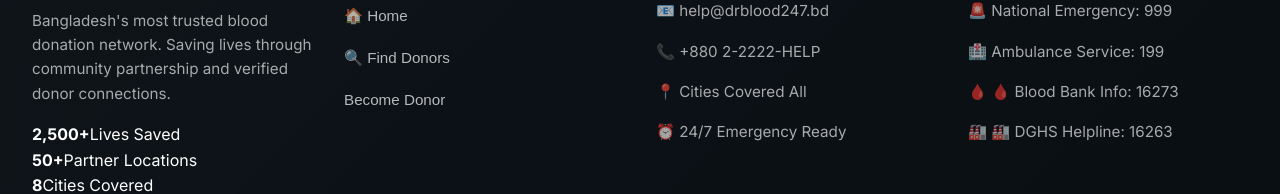
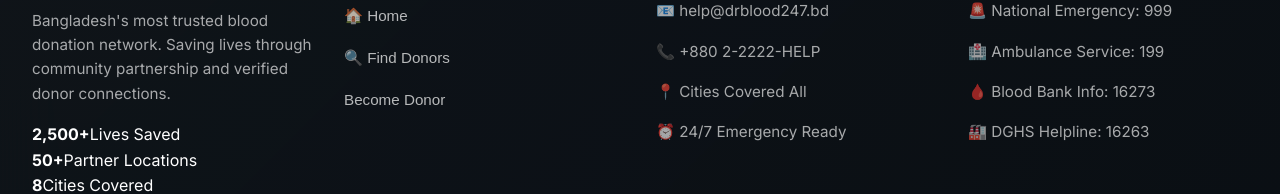
Before and after one commit to sohan-cse-chowdhury/DR.-BLOOD-24-7-Project, a React (Vite) app: page / in a window 1280 px wide. Shown: the part 2944-3138 px from the top of the page. Built offline with nearby package versions, Linux system fonts and the light colour scheme.

Commit message:
updated 0.8

```diff
--- a/src/App.jsx
+++ b/src/App.jsx
@@ -781,10 +781,6 @@ const EmergencyHotline = () => {
       bn: "গ্যাস-অ্যাসিডিটির চিকিৎসা:\n• গরম পানি পান করুন\n• ঝাল ও তেলযুক্ত খাবার এড়িয়ে চলুন\n• অ্যান্টাসিড নিন\n• অল্প অল্প করে বারবার খান\n• খাওয়ার পর সাথে সাথে শুয়ে পড়বেন না\n• বুকে ব্যথা থাকলে ডাক্তার দেখান"
     },
 
-    'sohan': {
-      en: "sohan Treatment & Care:\n• Rest and stay hydrated\n• Use over-the-counter fever reducers (acetaminophen/ibuprofen)\n• Gargle with warm salt water for sore throat\n• Use humidifier for cough\n• Antiviral medications if prescribed (within 48 hours)\n• Stay home to avoid spreading\n• Seek medical help if: difficulty breathing, chest pain, severe weakness",
-      bn: "ফ্লু চিকিৎসা ও যত্ন:\n• বিশ্রাম নিন এবং হাইড্রেটেড থাকুন\n• ওভার-দ্য-কাউন্টার জ্বর কমানোর ওষুধ ব্যবহার করুন\n• গলা ব্যথার জন্য গরম লবণ পানি দিয়ে গার্গল করুন\n• কাশির জন্য হিউমিডিফায়ার ব্যবহার করুন\n• নির্ধারিত হলে অ্যান্টিভাইরাল ওষুধ (৪৮ ঘন্টার মধ্যে)\n• ছড়ানো এড়াতে বাড়িতে থাকুন\n• চিকিৎসা সাহায্য নিন যদি: শ্বাসকষ্ট হয়, বুকে ব্যথা হয়, তীব্র দুর্বলতা"
-    },
     'allergy treatment': {
       en: "Allergy Relief:\n• Take antihistamines\n• Avoid contact with allergens\n• Keep windows closed during high pollen times\n• Shower after outdoor exposure\n• Seek urgent help if breathing difficulty occurs",
       bn: "অ্যালার্জি থেকে মুক্তি:\n• অ্যান্টিহিস্টামিন ওষুধ নিন\n• অ্যালার্জি সৃষ্টিকারী জিনিস এড়িয়ে চলুন\n• পরাগ বেশি হলে জানালা বন্ধ রাখুন\n• বাইরে থেকে এসে গোসল করুন\n• শ্বাসকষ্ট হলে জরুরি চিকিৎসা নিন"
@@ -815,10 +811,11 @@ const EmergencyHotline = () => {
         bn: "লো ব্লাড প্রেসারের চিকিৎসা:\n• মাথা ঘোরা লাগলে সাথে সাথে বসুন বা শুয়ে পড়ুন\n• পানি বা ওআরএস পান করুন\n• অনুমতি থাকলে সামান্য লবণযুক্ত খাবার খান\n• পা হৃদয়ের চেয়ে একটু উঁচু করে রাখুন\n• হঠাৎ দাঁড়ানো বা দ্রুত নড়াচড়া এড়িয়ে চলুন\n• অল্প অল্প করে বারবার খান\n• উপসর্গ চলতে থাকলে ডাক্তার দেখান: মাথা ঘোরা, দুর্বল লাগা, ঝাপসা দেখা, ঠান্ডা ত্বক, অজ্ঞান হয়ে যাওয়া"
       },
 
-    'sohan': {
-      en: "sohan Treatment & Care:\n• Rest and stay hydrated\n• Use over-the-counter fever reducers (acetaminophen/ibuprofen)\n• Gargle with warm salt water for sore throat\n• Use humidifier for cough\n• Antiviral medications if prescribed (within 48 hours)\n• Stay home to avoid spreading\n• Seek medical help if: difficulty breathing, chest pain, severe weakness",
-      bn: "ফ্লু চিকিৎসা ও যত্ন:\n• বিশ্রাম নিন এবং হাইড্রেটেড থাকুন\n• ওভার-দ্য-কাউন্টার জ্বর কমানোর ওষুধ ব্যবহার করুন\n• গলা ব্যথার জন্য গরম লবণ পানি দিয়ে গার্গল করুন\n• কাশির জন্য হিউমিডিফায়ার ব্যবহার করুন\n• নির্ধারিত হলে অ্যান্টিভাইরাল ওষুধ (৪৮ ঘন্টার মধ্যে)\n• ছড়ানো এড়াতে বাড়িতে থাকুন\n• চিকিৎসা সাহায্য নিন যদি: শ্বাসকষ্ট হয়, বুকে ব্যথা হয়, তীব্র দুর্বলতা"
-    },
+      'sohan': {
+        en: "His full name is Sakib Chowdhury Sohan. He is a good boy and also the main developer of this website.",
+        bn: "তার পুরো নাম সাকিব চৌধুরী সোহান। তিনি একজন ভালো মানুষ এবং এই ওয়েবসাইটের প্রধান ডেভেলপার।"
+      },
+
       'kidney pain': {
         en: "Kidney Pain Care:\n• Drink plenty of water unless restricted by doctor\n• Use a warm compress on lower back\n• Avoid heavy lifting and intense exercise\n• Avoid salty and processed foods\n• Take OTC pain relievers (acetaminophen) if needed\n• Seek medical help if pain is severe, comes with fever, burning urination, blood in urine, or nausea—could be infection or kidney stones",
         bn: "কিডনি ব্যথার যত্ন:\n• ডাক্তারের নিষেধ না থাকলে প্রচুর পানি পান করুন\n• কোমরের নিচে গরম প্যাক ব্যবহার করুন\n• ভারী জিনিস তোলা ও কঠিন ব্যায়াম এড়িয়ে চলুন\n• লবণ ও প্রসেসড খাবার কম খান\n• প্রয়োজনে প্যারাসিটামল জাতীয় ব্যথানাশক নিন\n• তীব্র ব্যথা, জ্বর, প্রস্রাবে জ্বালা, রক্ত দেখা বা বমি ভাব থাকলে দ্রুত ডাক্তার দেখান—এগুলো সংক্রমণ বা কিডনিতে পাথরের লক্ষণ হতে পারে"
@@ -829,10 +826,7 @@ const EmergencyHotline = () => {
         bn: "লিভার ব্যথার চিকিৎসা:\n• সম্পূর্ণভাবে অ্যালকোহল এড়িয়ে চলুন\n• হালকা ও কম চর্বিযুক্ত খাবার খান\n• প্রচুর পানি পান করুন\n• প্যারাসিটামলসহ অনেক ব্যথানাশক বেশি নিলে লিভারের ক্ষতি হতে পারে—সতর্ক থাকুন\n• বিশ্রাম নিন এবং ভারী খাবার এড়িয়ে চলুন\n• ব্যথা তীব্র বা দীর্ঘস্থায়ী হলে, অথবা জন্ডিস, বমি ভাব, জ্বর, গাঢ় প্রস্রাব দেখা দিলে দ্রুত ডাক্তার দেখান—এগুলো হেপাটাইটিস বা লিভারের রোগের লক্ষণ হতে পারে"
       },
 
-    'sohan': {
-      en: "sohan Treatment & Care:\n• Rest and stay hydrated\n• Use over-the-counter fever reducers (acetaminophen/ibuprofen)\n• Gargle with warm salt water for sore throat\n• Use humidifier for cough\n• Antiviral medications if prescribed (within 48 hours)\n• Stay home to avoid spreading\n• Seek medical help if: difficulty breathing, chest pain, severe weakness",
-      bn: "ফ্লু চিকিৎসা ও যত্ন:\n• বিশ্রাম নিন এবং হাইড্রেটেড থাকুন\n• ওভার-দ্য-কাউন্টার জ্বর কমানোর ওষুধ ব্যবহার করুন\n• গলা ব্যথার জন্য গরম লবণ পানি দিয়ে গার্গল করুন\n• কাশির জন্য হিউমিডিফায়ার ব্যবহার করুন\n• নির্ধারিত হলে অ্যান্টিভাইরাল ওষুধ (৪৮ ঘন্টার মধ্যে)\n• ছড়ানো এড়াতে বাড়িতে থাকুন\n• চিকিৎসা সাহায্য নিন যদি: শ্বাসকষ্ট হয়, বুকে ব্যথা হয়, তীব্র দুর্বলতা"
-    },
+
 
       'blood info': {
         en: "Whole Blood:\n• Contains red blood cells, white blood cells, platelets, and plasma\n• Used for major blood loss, trauma, surgery, and severe anemia\n• Increases oxygen supply and blood volume\n• Donated every 56 days (standard blood donation)\n• Stored for about 35–42 days",
--- a/src/components/Footer.jsx
+++ b/src/components/Footer.jsx
@@ -43,8 +43,8 @@ const Footer = ({ onNavigate, onRegisterDonor }) => {
           <h4>{t('emergencyContacts')}</h4>
           <p>🚨 {language === 'en' ? 'National Emergency' : 'জাতীয় জরুরী'}: 999</p>
           <p>🏥 {t('ambulanceService')}: 199</p>
-          <p>🩸 {t('bloodBankInfo')}: 16273</p>
-          <p>🏭 {t('dghsHelpline')}: 16263</p>
+          <p> {t('bloodBankInfo')}: 16273</p>
+          <p> {t('dghsHelpline')}: 16263</p>
         </div>
       </div>
       <div className="footer-bottom">
```
